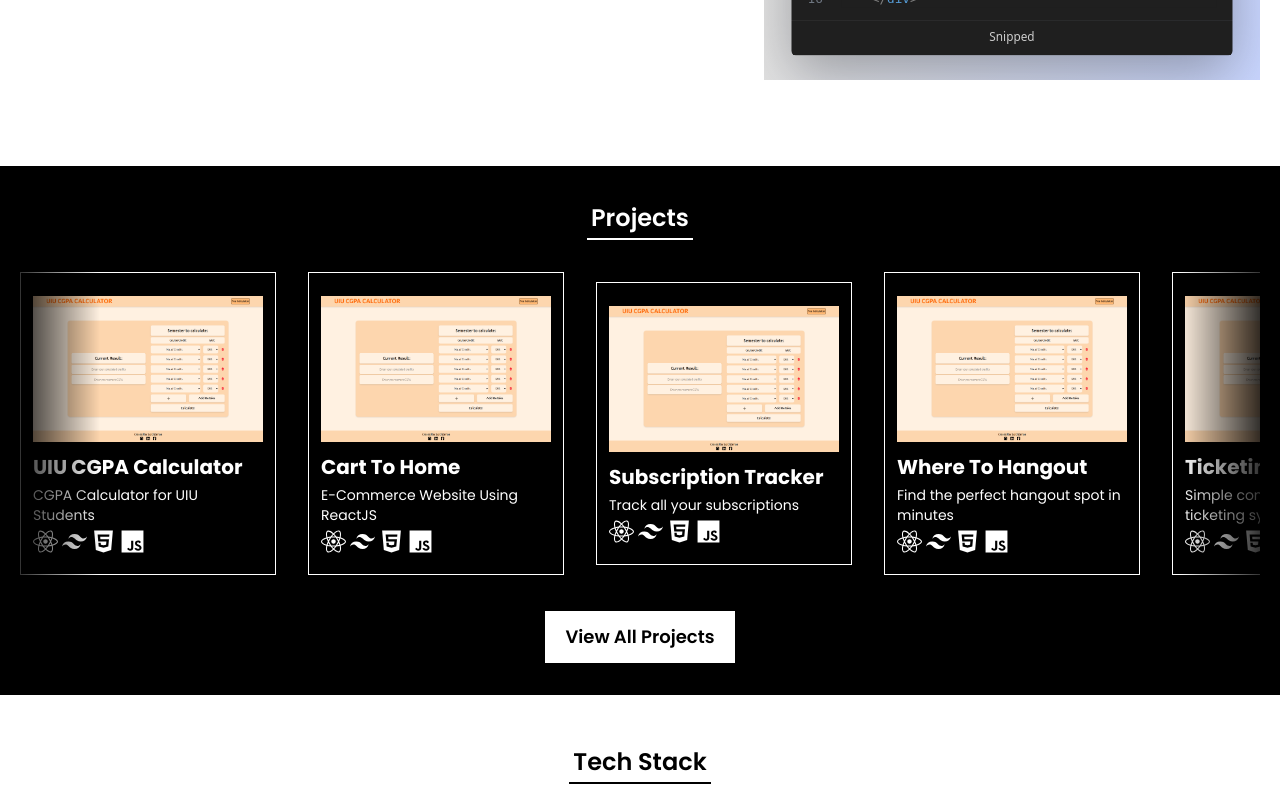
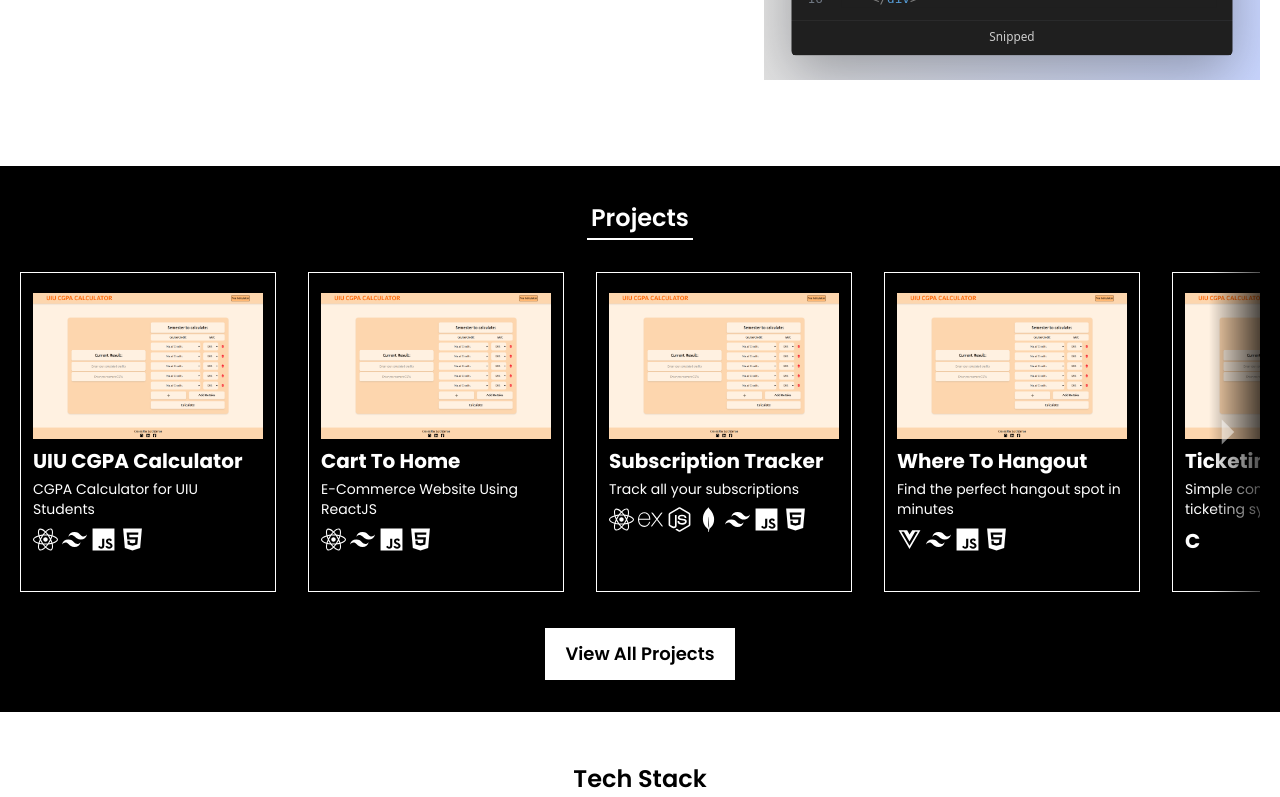
Before and after one commit to sajidzamanme/Portfolio, a React (Vite) app: page / in a window 1280 px wide. Shown: the part 466-1263 px from the top of the page. Built offline with nearby package versions, Linux system fonts and the light colour scheme.

Commit message:
Update projectsBar scroll icons and behaviour

```diff
--- a/public/projects.json
+++ b/public/projects.json
@@ -4,28 +4,36 @@
       "id": 1,
       "name": "UIU CGPA Calculator",
       "description": "CGPA Calculator for UIU Students",
-      "techStack": ["react", "tailwindCss", "javaScript", "HTML"],
+      "techStack": ["react", "tailwindCss", "javaScript", "html"],
       "imgSrc": ""
     },
     {
       "id": 2,
       "name": "Cart To Home",
       "description": "E-Commerce Website Using ReactJS",
-      "techStack": ["react", "tailwindCss", "zustand", "javaScript", "HTML"],
+      "techStack": ["react", "tailwindCss", "zustand", "javaScript", "html"],
       "imgSrc": ""
     },
     {
       "id": 3,
       "name": "Subscription Tracker",
       "description": "Track all your subscriptions",
-      "techStack": ["react", "express", "nodejs", "mongodb", "tailwindCss", "javaScript", "HTML"],
+      "techStack": [
+        "react",
+        "express",
+        "nodejs",
+        "mongodb",
+        "tailwindCss",
+        "javaScript",
+        "html"
+      ],
       "imgSrc": ""
     },
     {
       "id": 4,
       "name": "Where To Hangout",
       "description": "Find the perfect hangout spot in minutes",
-      "techStack": ["vue", "tailwindCss", "javaScript", "HTML"],
+      "techStack": ["vuejs", "tailwindCss", "javaScript", "html"],
       "imgSrc": ""
     },
     {
@@ -39,7 +47,7 @@
       "id": 6,
       "name": "Portfolio",
       "description": "Basic Portfolio showcasing projects and skills",
-      "techStack": ["react", "tailwindCss", "javaScript", "HTML"],
+      "techStack": ["react", "tailwindCss", "javaScript", "html"],
       "imgSrc": ""
     }
   ]
--- a/src/components/CustomBtn.jsx
+++ b/src/components/CustomBtn.jsx
@@ -1,5 +1,3 @@
-// Add Hover Effect
-
 const CustomBtn = ({
   children = "Custom Button",
   type = "submit",
@@ -24,3 +22,5 @@ const CustomBtn = ({
 };
 
 export default CustomBtn;
+
+// Add Hover Effect
--- a/src/components/MiniProjectCard.jsx
+++ b/src/components/MiniProjectCard.jsx
@@ -1,23 +1,25 @@
-// Fix min and max height and width, also of images
-
 import cgpaCalcSS from "../assets/cgpaCalcSS.png";
 import { FaReact } from "react-icons/fa6";
 import { SiTailwindcss } from "react-icons/si";
 import { FaHtml5 } from "react-icons/fa6";
 import { IoLogoJavascript } from "react-icons/io5";
+import { SiExpress } from "react-icons/si";
+import { FaNodeJs } from "react-icons/fa6";
+import { SiMongodb } from "react-icons/si";
+import { FaVuejs } from "react-icons/fa6";
 
 const MiniProjectCard = ({ project, onClick }) => {
   return (
     <div
-      className="w-full min-w-[16rem] h-full flex flex-col items-center justify-center gap-2 border-1
-                border-white p-3 py-5 my-2 ring-white/90 hover:ring-2"
+      className="min-w-[16rem] max-w-[16rem] h-[20rem] flex flex-col items-center justify-center gap-2 border-1
+    border-white p-3 py-5 my-2 ring-white/90 hover:ring-2"
       onClick={() => onClick(project)}
     >
       {/* Image Section */}
       <img
         src={cgpaCalcSS}
         alt="CGPA Calculator Project Screenshot"
-        className="object-contain w-auto h-[9.5rem]"
+        className="w-auto h-[9.5rem] object-contain"
       />
 
       {/* Text & icons */}
@@ -26,11 +28,18 @@ const MiniProjectCard = ({ project, onClick }) => {
         <h3 className="w-full text-sm overflow-hidden">
           {project.description}
         </h3>
-        <div className="w-full flex items-center gap-1">
-          <FaReact size={25} />
-          <SiTailwindcss size={25} />
-          <FaHtml5 size={25} />
-          <IoLogoJavascript size={25} />
+        <div className="w-full flex items-center gap-1 mt-1">
+          {project.techStack.map((tech) => {
+            if (tech == "react") return <FaReact size={25} />;
+            if (tech == "vuejs") return <FaVuejs size={25} />;
+            if (tech == "express") return <SiExpress size={25} />;
+            if (tech == "tailwindCss") return <SiTailwindcss size={25} />;
+            if (tech == "nodejs") return <FaNodeJs size={25} />;
+            if (tech == "mongodb") return <SiMongodb size={25} />;
+            if (tech == "javaScript") return <IoLogoJavascript size={25} />;
+            if (tech == "html") return <FaHtml5 size={25} />;
+            if (tech == "C") return <h1 className="text-xl font-bold">C</h1>;
+          })}
         </div>
       </div>
     </div>
--- a/src/components/ProjectsBar.jsx
+++ b/src/components/ProjectsBar.jsx
@@ -1,12 +1,15 @@
-import { useEffect, useState } from "react";
+import { useEffect, useRef, useState } from "react";
 import CustomBtn from "./CustomBtn";
 import MiniProjectCard from "./MiniProjectCard";
-import { FaArrowCircleRight } from "react-icons/fa";
-import { FaArrowCircleLeft } from "react-icons/fa";
+import { IoMdArrowDropright } from "react-icons/io";
+import { IoMdArrowDropleft } from "react-icons/io";
 import axios from "axios";
 
 const ProjectsBar = () => {
   const [projects, setProjects] = useState([]);
+  const [atStart, setAtStart] = useState(true);
+  const [atEnd, setAtEnd] = useState(false);
+  const sliderRef = useRef(null);
 
   const fetchProjects = async () => {
     try {
@@ -17,19 +20,37 @@ const ProjectsBar = () => {
     }
   };
 
+  const updateScrollButtons = () => {
+    const slider = sliderRef.current;
+    setAtStart(slider.scrollLeft === 0);
+    setAtEnd(
+      Math.ceil(slider.scrollLeft + slider.clientWidth) >= slider.scrollWidth
+    );
+  };
+
   const handleScrollLeft = () => {
-    var slider = document.getElementById("slider");
-    slider.scrollLeft = slider.scrollLeft - 500;
+    sliderRef.current.scrollLeft -= 280;
   };
 
   const handleScrollRight = () => {
-    var slider = document.getElementById("slider");
-    slider.scrollLeft = slider.scrollLeft + 500;
+    sliderRef.current.scrollLeft += 280;
   };
 
   useEffect(() => {
     fetchProjects();
   }, []);
+
+  useEffect(() => {
+    const slider = sliderRef.current;
+    if (!slider) return;
+    updateScrollButtons();
+    slider.addEventListener("scroll", updateScrollButtons);
+    window.addEventListener("resize", updateScrollButtons);
+    return () => {
+      slider.removeEventListener("scroll", updateScrollButtons);
+      window.removeEventListener("resize", updateScrollButtons);
+    };
+  }, [projects]);
 
   return (
     <section id="projects" className="w-full bg-black text-white px-5">
@@ -44,22 +65,24 @@ const ProjectsBar = () => {
         {/* Scrollable Projects Section */}
         <div className="relative w-full h-full flex items-center">
           {/* Scroll Left */}
+          {!atStart && (
             <div className="absolute left-0 h-full z-50 select-none">
               <div
-              className="w-[5rem] h-full text-white flex items-center justify-center
-                          bg-gradient-to-r from-black/80 to-white/0 group"
+                className="w-[4rem] h-full text-white flex items-center justify-center
+                          bg-gradient-to-r from-black/70 to-white/0 to-80% group"
               >
-              <FaArrowCircleLeft
+                <IoMdArrowDropleft
                   size={50}
-                className="text-white bg-black rounded-4xl opacity-0 group-hover:opacity-100"
+                  className="text-white rounded-4xl opacity-50 group-hover:opacity-100"
                   onClick={handleScrollLeft}
                 />
               </div>
             </div>
+          )}
 
           {/* Renders Project Cards from a json file (Later from a server) */}
           <div
-            id="slider"
+            ref={sliderRef}
             className="w-full h-full flex flex-row items-center overflow-auto
           scroll-smooth gap-8 no-scrollbar"
           >
@@ -71,18 +94,20 @@ const ProjectsBar = () => {
           </div>
 
           {/* Scroll Right */}
+          {!atEnd && (
             <div className="absolute right-0 h-full z-50 select-none">
               <div
-              className="w-[5rem] h-full text-white flex items-center justify-center
-                          bg-gradient-to-r from-white/0 to-black/80 group"
+                className="w-[4rem] h-full text-white flex items-center justify-center
+                          bg-gradient-to-r from-white/0 from-20% to-black/70 group"
               >
-              <FaArrowCircleRight
+                <IoMdArrowDropright
                   size={50}
-                className="text-white bg-black rounded-4xl opacity-0 group-hover:opacity-100"
+                  className="text-white rounded-4xl opacity-50 group-hover:opacity-100"
                   onClick={handleScrollRight}
                 />
               </div>
             </div>
+          )}
         </div>
 
         <CustomBtn padding="py-3 px-5">View All Projects</CustomBtn>
@@ -92,5 +117,3 @@ const ProjectsBar = () => {
 };
 
 export default ProjectsBar;
-
-// Fix scroll amount
```
Also changed, not shown: src/components/ContactBar.jsx (+4 -4 lines). Lines whose indentation alone changed are shown as unchanged.
